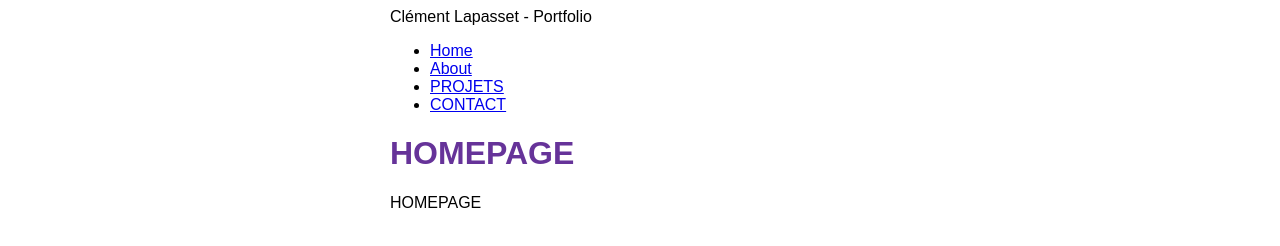
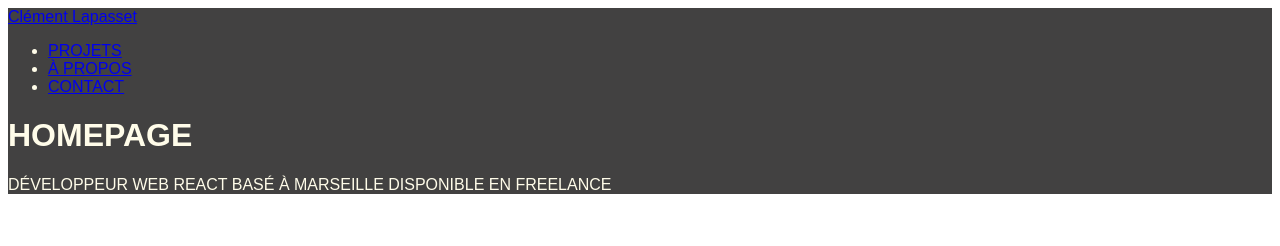
Before and after one commit to clementlapasset/portfolio-clement-lapasset, a Gatsby site: page / in a window 1280 px wide. Built offline with nearby package versions, Linux system fonts and the light colour scheme; Gatsby itself is replaced by a stand-in of ours.

Commit message:
Init Design integration

```diff
--- a/gatsby-config.js
+++ b/gatsby-config.js
@@ -3,7 +3,7 @@
  */
 module.exports = {
   siteMetadata: {
-    title: `Clément Lapasset - Portfolio`,
+    title: `Clément Lapasset`,
     siteUrl: `https://portfolioclementlapassetmain.gatsbyjs.io/`
   },
   plugins: [
--- a/src/components/layout.js
+++ b/src/components/layout.js
@@ -22,17 +22,14 @@
 
   return (
     <div className={container}>
-      <header className={siteTitle}>{data.site.siteMetadata.title}</header>
       <nav>
+        <Link to="/" className={navLinkText}><header className={siteTitle}>{data.site.siteMetadata.title}</header></Link>
         <ul className={navLinks}>
           <li className={navLinkItem}>
-            <Link to="/" className={navLinkText}>Home</Link>
+            <Link to="/projects" className={navLinkText}>PROJETS</Link>
           </li>
           <li className={navLinkItem}>
-            <Link to="/about" className={navLinkText}>About</Link>
-          </li>
-          <li className={navLinkItem}>
-            <Link to="/projects" className={navLinkText}>PROJETS</Link>
+            <Link to="/about" className={navLinkText}>À PROPOS</Link>
           </li>
           <li className={navLinkItem}>
             <Link to="/contact" className={navLinkText}>CONTACT</Link>
--- a/src/components/layout.module.css
+++ b/src/components/layout.module.css
@@ -1,27 +1,28 @@
 .container {
-  margin: auto;
-  max-width: 500px;
+  font-family: sans-serif;
+  color: #fffce9;
+  background-color: #424141;
+}
+
+.heading {
   font-family: sans-serif;
 }
 
-.heading {
-  color: rebeccapurple;
-}
 .nav-links {
   display: flex;
   list-style: none;
   padding-left: 0;
 }
+
 .nav-link-item {
   padding-right: 2rem;
 }
+
 .nav-link-text {
-  color: black;
+  color: #fffce9;
 }
 
 .site-title {
   font-size: 3rem;
-  color: gray;
   font-weight: 700;
-  margin: 3rem 0;
 }
--- a/src/components/seo.js
+++ b/src/components/seo.js
@@ -12,7 +12,7 @@
     }
   `)
   return (
-    <title>{title} | {data.site.siteMetadata.title}</title>
+    <title>{data.site.siteMetadata.title} | {title}</title>
   )
 }
 
--- a/src/pages/index.js
+++ b/src/pages/index.js
@@ -5,7 +5,11 @@
 const IndexPage = () => {
   return (
     <Layout pageTitle="HOMEPAGE">
-      <p>HOMEPAGE</p>
+      <p>
+        DÉVELOPPEUR WEB REACT
+        BASÉ À MARSEILLE
+        DISPONIBLE EN FREELANCE
+      </p>
     </Layout>
   )
 }
--- a/src/pages/projects.js
+++ b/src/pages/projects.js
@@ -1,6 +1,9 @@
 import * as React from "react"
 import { Link, graphql } from 'gatsby'
 import Layout from '../components/layout.js'
+import {
+  navLinkText,
+} from '../components/layout.module.css'
 import Seo from "../components/seo.js"
 
 
@@ -12,7 +15,7 @@
           {
             data.allMdx.nodes.map(node => (
               <li key={node.frontmatter.title}>
-                <Link to={`/project/${node.frontmatter.slug}`}>
+                <Link className={navLinkText} to={`/project/${node.frontmatter.slug}`}>
                   {node.frontmatter.title}
                 </Link>
                 <p>CLIENT : {node.frontmatter.client}</p>
@@ -24,7 +27,6 @@
           }
         </ul>
       </Layout>
-
     </main>
   )
 }
```
